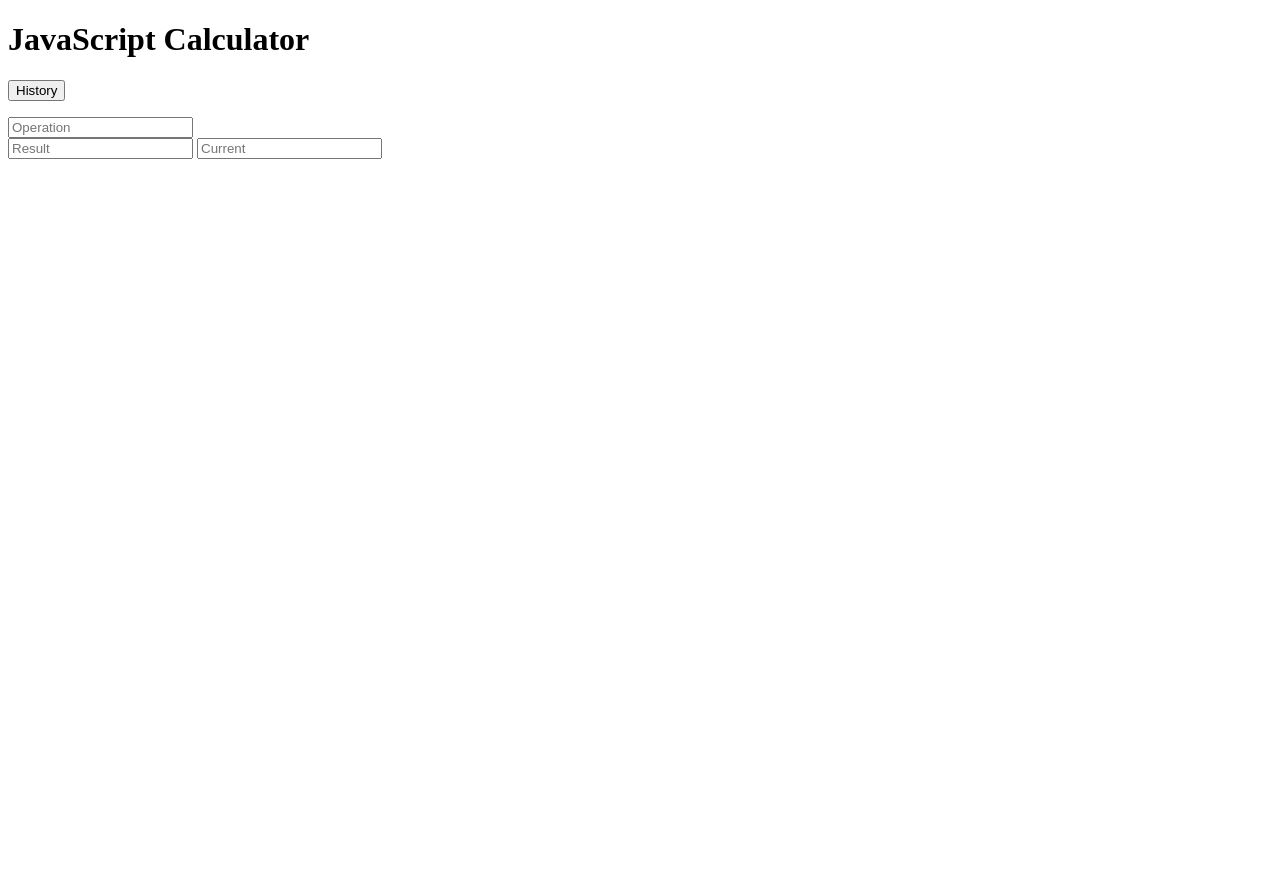
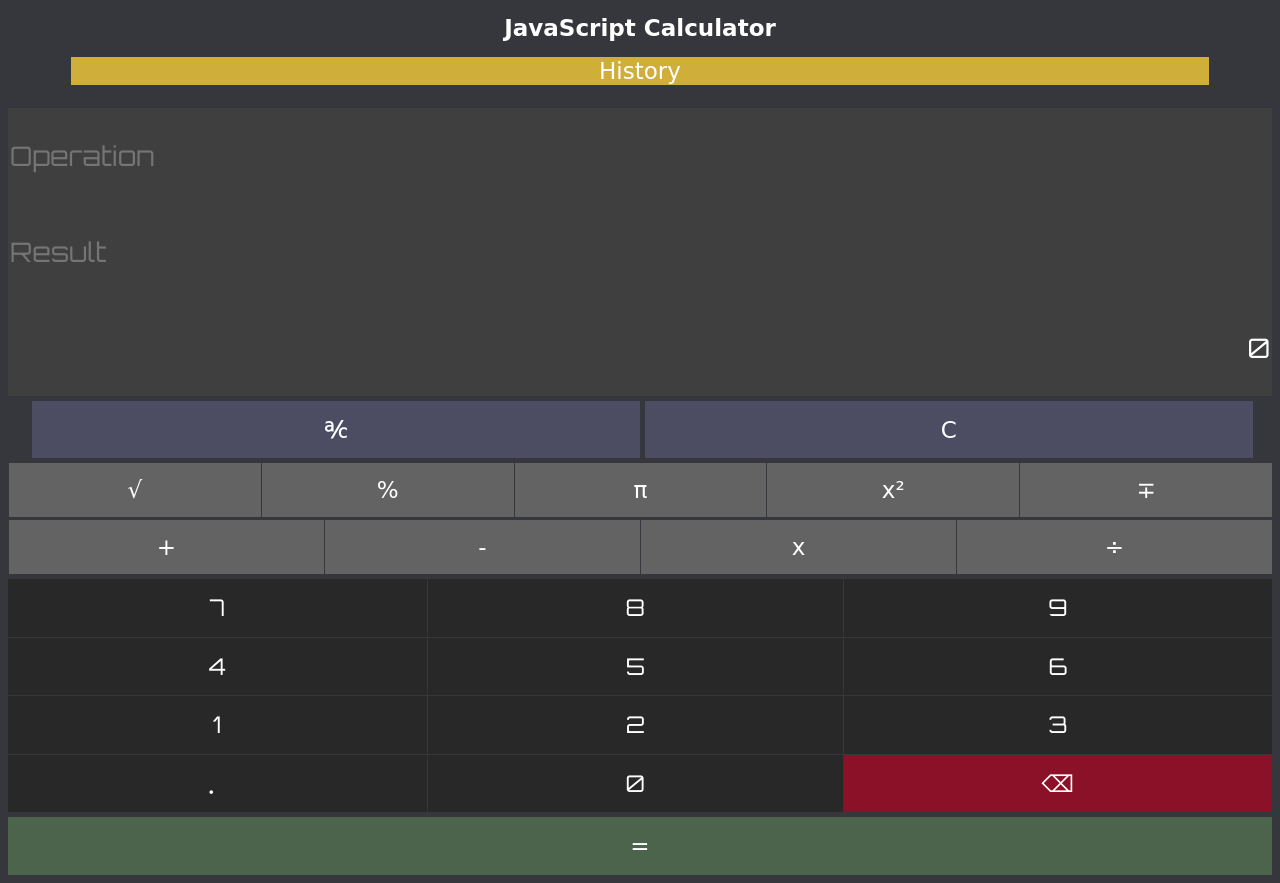
Before and after one commit to fahdfaria/JS-Calculator, a plain HTML site: page index.html in a window 1280 px wide. Before the commit the page ends 800 px from the top, so only its background shows below. Drawn offline with Linux system fonts and the light colour scheme; the site is published under a folder, as on GitHub Pages, so addresses that start at the root find nothing; a web font is replaced by a local one.

Commit message:
changing paths for github

```diff
--- a/index.html
+++ b/index.html
@@ -5,8 +5,8 @@
     <meta charset="utf-8">
 
     <title>Calculator by Fahd</title>
-    <link rel="stylesheet" href="/css/styles.css">
-    <script src="/js/script.js" charset="utf-8"></script>
+    <link rel="stylesheet" href="./css/styles.css">
+    <script src="./js/script.js" charset="utf-8"></script>
 
   </head>
 
```
